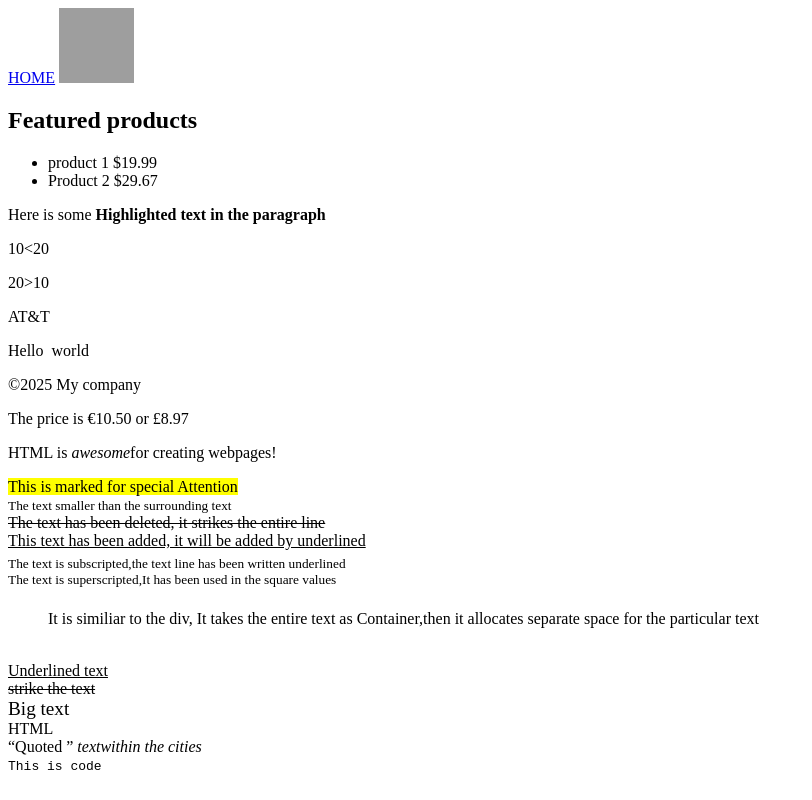
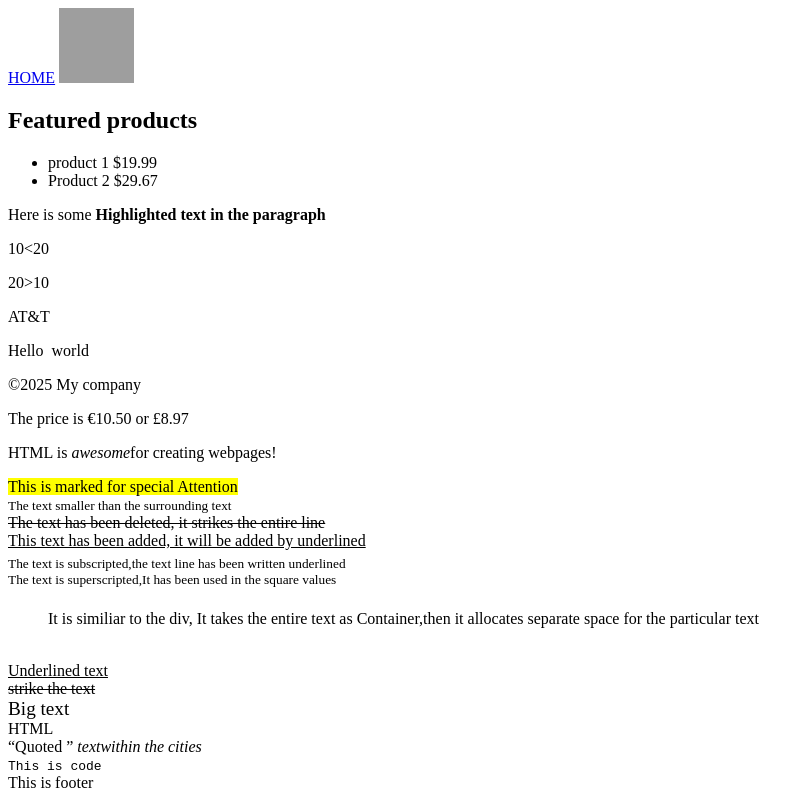
Before and after one commit to JAWAHAL/ZERO-TO-ONE-, a plain HTML site: page Week 1/Day 2/index.html in a window 1280 px wide. Shown: the part 600-1400 px from the top of the page, without its empty margins (0-812 px from the left). Drawn offline with Linux system fonts and the light colour scheme; grey boxes are pictures that could not be loaded.

Commit message:
Update index.html

```diff
--- a/Week 1/Day 2/index.html
+++ b/Week 1/Day 2/index.html
@@ -118,4 +118,7 @@ Once <!DocType html> has been written,the compiler will know it is an html 5 Scr
 
   </main>
   </body>
+      <footer>
+        This is footer
+      </footer>
 </html>
```
